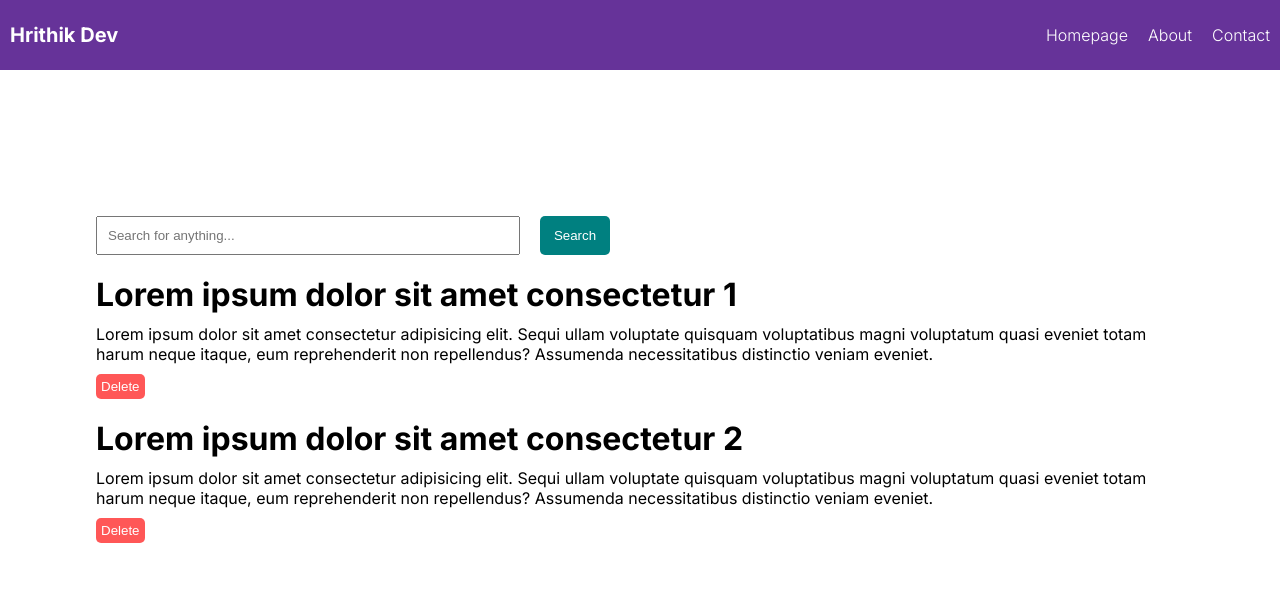
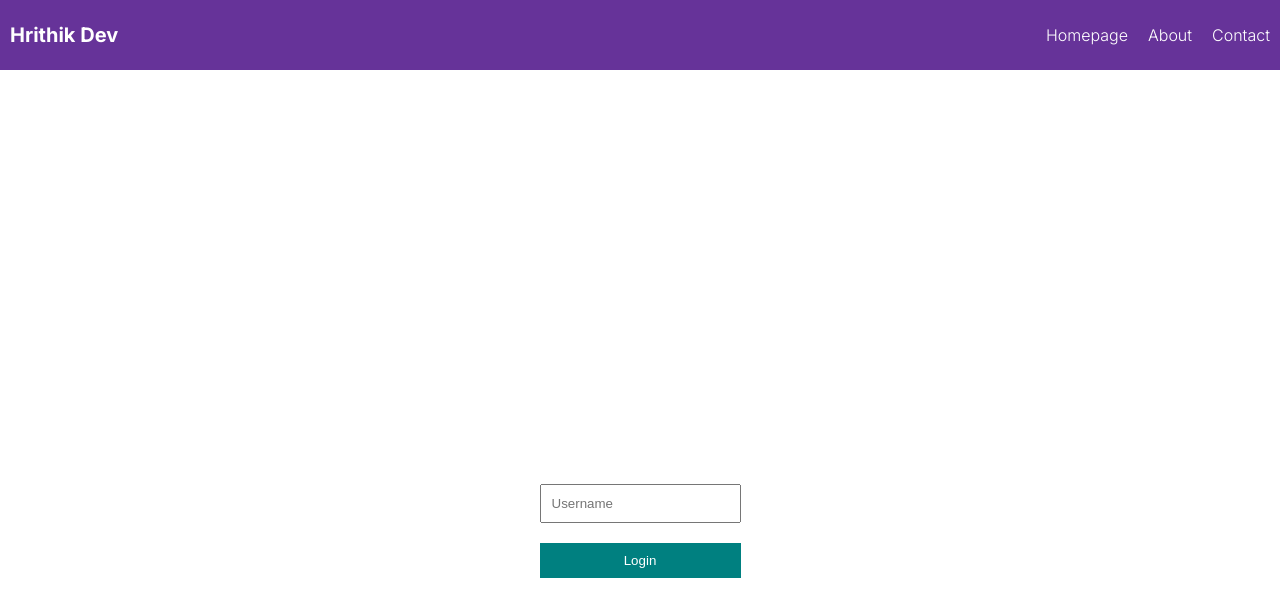
Before and after one commit to Hrithik0112/typescript_nextReact_tutorial, a Next.js app: page / in a window 1280 px wide. Shown: the top 616 px of the page. Built offline with nearby package versions, Linux system fonts and the light colour scheme.

Commit message:
Usestate Example

```diff
--- a/src/app/4-usestate-example/page.tsx
+++ b/src/app/4-usestate-example/page.tsx
@@ -1,23 +1,20 @@
 "use client";
 import React, { useState } from "react";
 
-type UserType = {
+type Usrtype = {
   sessionId: number;
   name: string;
 };
 
 const UseStateExample = () => {
-  const [username, setUsername] = useState("");
-  const [user, setUser] = useState<UserType | null>(null);
-  // OR
-  // const [user, setUser] = useState<UserType>();
+  const [username, setUserName] = useState("");
+  const [user, setUser] = useState<Usrtype | null>(null);
 
   const handleChange = (e: React.ChangeEvent<HTMLInputElement>) => {
-    setUsername(e.target.value);
+    setUserName(e.target.value);
   };
 
   const handleClick = (e: React.MouseEvent<HTMLButtonElement>) => {
-    e.preventDefault();
     setUser({
       name: username,
       sessionId: Math.random(),
@@ -33,7 +30,7 @@ const UseStateExample = () => {
           <button onClick={handleClick}>Login</button>
         </form>
       )}
-      {/* BE AWARE */}
+      {/* used option chaining in the below line of code minimize error */}
       {user?.name}
     </div>
   );
--- a/src/app/page.tsx
+++ b/src/app/page.tsx
@@ -1,13 +1,13 @@
-import Image from "next/image";
 import styles from "./page.module.css";
-import ChildrenPropExample from "./2-children-prop-example/page";
-import EventExample from "./3-event-example/page";
+
+import UseStateExample from "./4-usestate-example/page";
 
 export default function Home() {
   return (
     <main className={styles.main}>
       {/* <ChildrenPropExample /> */}
-      <EventExample />
+      {/* <EventExample /> */}
+      <UseStateExample />
     </main>
   );
 }
```
